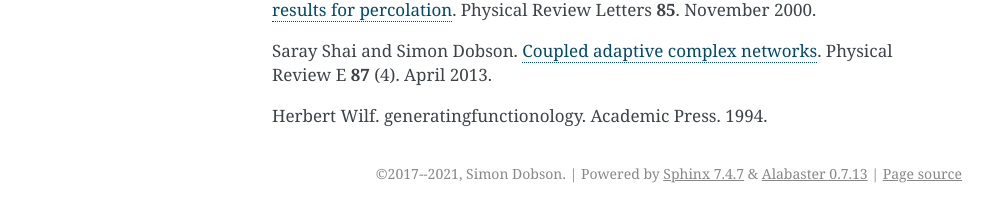
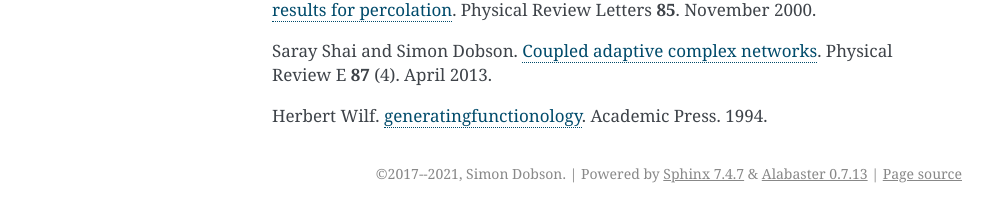
Before and after one commit to simoninireland/epydemic, a Sphinx documentation site: the page built from doc/bibliography.rst, in a window 1280 px wide. Shown: the part 999-1209 px from the top of the page, without its empty margins (148-1141 px from the left). Built offline with Sphinx 7.4.7, drawn with Linux system fonts in a browser that asks for light colours; part of the change alters nothing that is shown.

```diff
--- a/doc/bibliography.rst
+++ b/doc/bibliography.rst
@@ -92,4 +92,5 @@ Saray Shai and Simon Dobson. `Coupled adaptive complex networks
 
 .. _Wil94:
 
-Herbert Wilf. generatingfunctionology. Academic Press. 1994.
+Herbert Wilf. `generatingfunctionology
+<https://www2.math.upenn.edu/~wilf/gfology2.pdf>`_. Academic Press. 1994.
```
